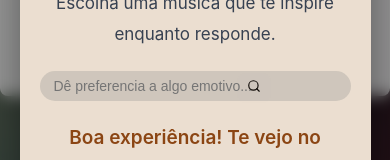
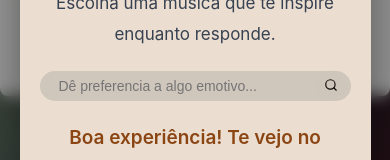
Before and after one commit to skycavalcant/soura, a React (Vite) app in the folder frontend-vite/: page / in a window 390 px wide. Shown: the part 477-637 px from the top of the page. Built offline with nearby package versions, Linux system fonts and the light colour scheme; the HTML template or start-up script is replaced by a standard one.

Commit message:
Ajustes visuais para mobile

```diff
--- a/frontend-vite/src/components/TimeCapsule.jsx
+++ b/frontend-vite/src/components/TimeCapsule.jsx
@@ -178,7 +178,7 @@ const WelcomeModal = ({ isOpen, onClose, onSelectVideo }) => {
                   maxWidth: "400px",
                   minWidth: "100px",
                   height: "30px",
-                  padding: '4px 10px',
+                  padding: '4px 40px 4px 15px',
                   border: 'none',
                   borderRadius: '50px',
                   fontSize: '14px',
@@ -192,16 +192,21 @@ const WelcomeModal = ({ isOpen, onClose, onSelectVideo }) => {
                 disabled={isSearching || !searchQuery.trim()}
                 style={{
                   position: 'absolute',
-                  right: '80px',
-                  top: '10%',
-                  padding: '0px 10px',
+                  right: '5px',
+                  top: '50%',
+                  transform: 'translateY(-50%)',
+                  padding: '6px',
                   backgroundColor: isSearching ? '#061633ff' : '#83848502',
                   color: '#110c08ff',
                   border: 'none',
-                  borderRadius: '8px',
+                  borderRadius: '50%',
+                  width: '30px',
                   height: '30px',
                   cursor: isSearching ? 'not-allowed' : 'pointer',
-                  fontSize: '14px'
+                  fontSize: '14px',
+                  display: 'flex',
+                  alignItems: 'center',
+                  justifyContent: 'center'
                 }}
               >
                 <Search size={14} />
```
